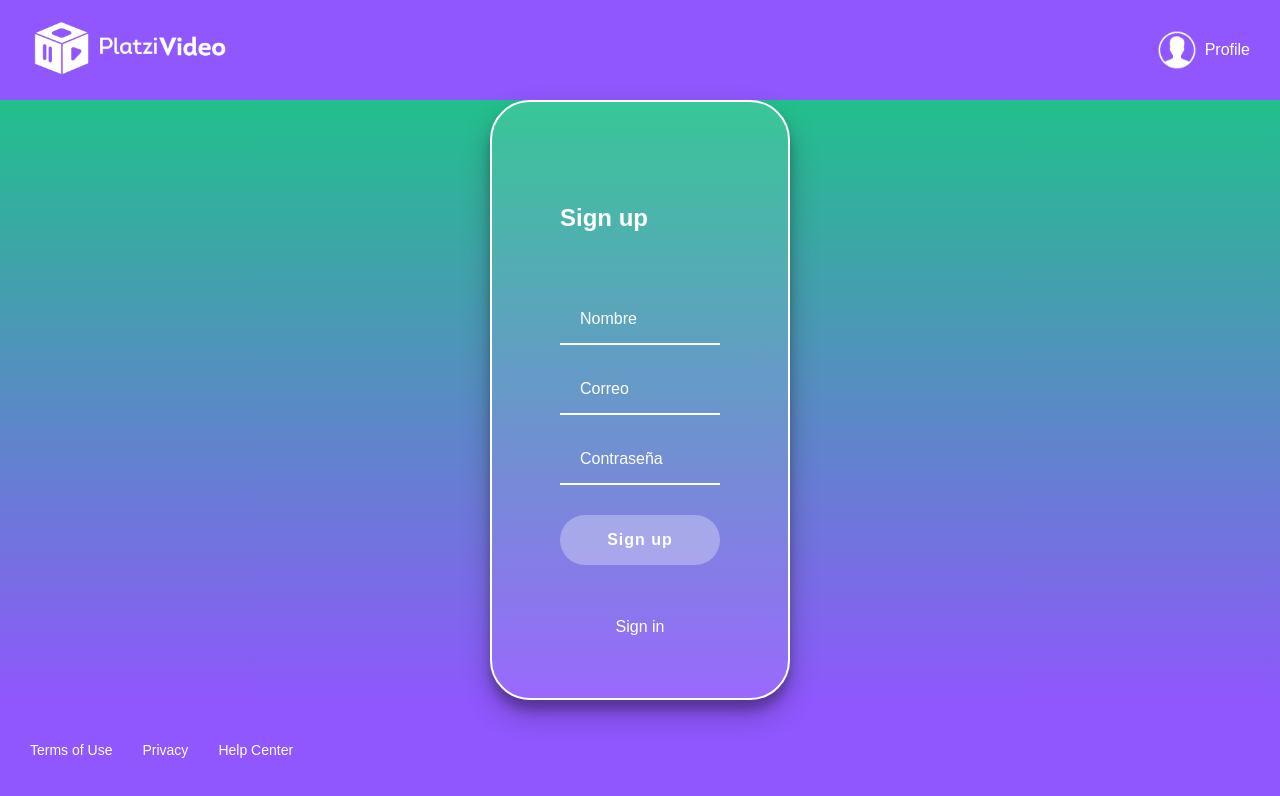
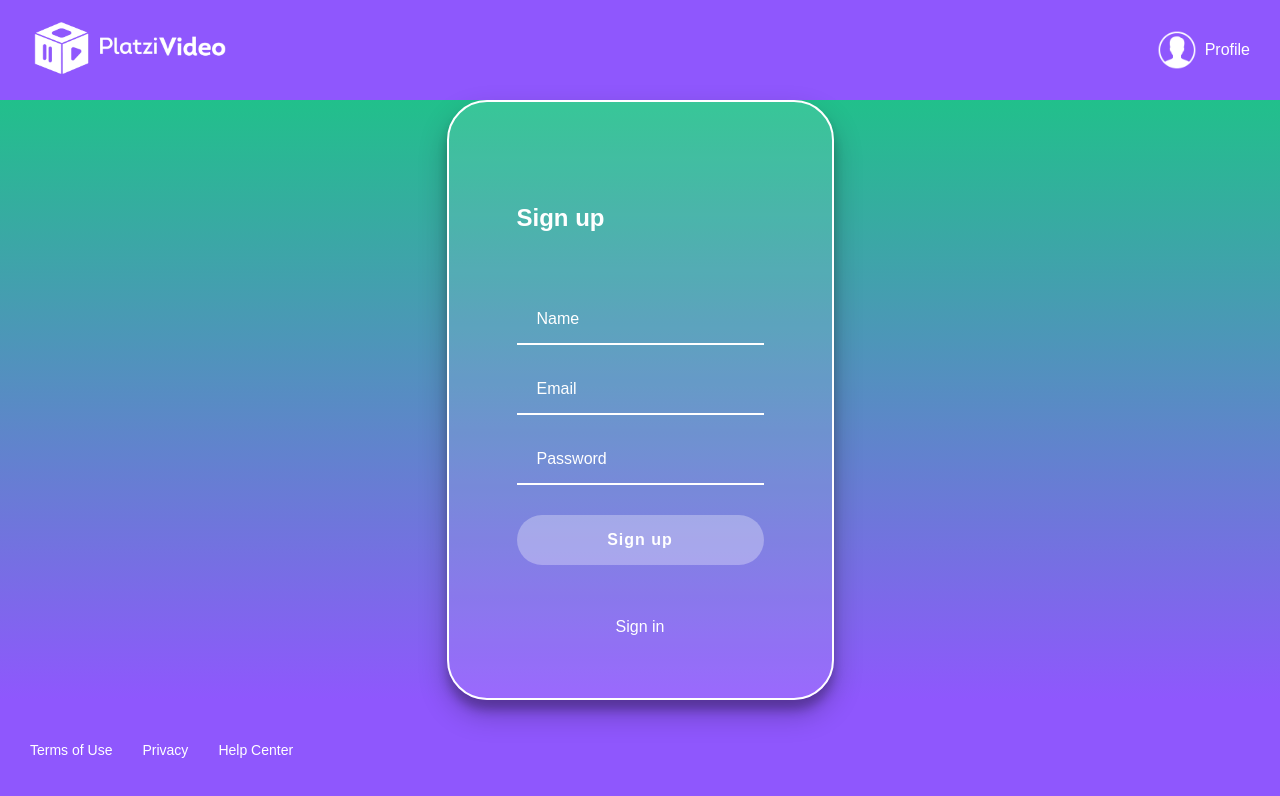
Before and after one commit to Jorg3Moreno/shellVideo-frontend, a React app: page /register in a window 1280 px wide. Shown: the top 796 px of the page. Built offline with nearby package versions, Linux system fonts and the light colour scheme; a web font is replaced by a local one.

Commit message:
Connected Register component with Redux

```diff
--- a/src/actions/index.js
+++ b/src/actions/index.js
@@ -17,3 +17,8 @@ export const logoutRequest = payload => ({
   type: "LOGOUT_REQUEST",
   payload
 });
+
+export const registerRequest = payload => ({
+  type: "REGISTER_REQUEST",
+  payload
+});
--- a/src/assets/styles/Register.scss
+++ b/src/assets/styles/Register.scss
@@ -21,7 +21,6 @@
   justify-content: space-around;
   min-height: 600px;
   padding: 60px 68px 40px;
-  width: 300px;
 }
 
 .register__container--form {
--- a/src/containers/Register.jsx
+++ b/src/containers/Register.jsx
@@ -1,25 +1,69 @@
-import React from "react";
+import React, { useState } from "react";
+import { connect } from "react-redux";
 import { Link } from "react-router-dom";
 
+import { registerRequest } from "../actions";
 import "../assets/styles/Register.scss";
 
-const Register = () => (
-  <section class="register">
-    <section class="register__container">
+const Register = props => {
+  const [formValues, setFormValues] = useState({
+    email: "",
+    name: "",
+    password: ""
+  });
+
+  const handleInput = event => {
+    setFormValues({
+      ...formValues,
+      [event.target.name]: event.target.value
+    });
+  };
+
+  const handleSubmit = event => {
+    event.preventDefault();
+    props.registerRequest(formValues);
+    props.history.push("/");
+  };
+
+  return (
+    <section className="register">
+      <section className="register__container">
         <h2>Sign up</h2>
-      <form class="register__container--form">
-        <input class="register__input" type="text" placeholder="Nombre" />
-        <input class="register__input" type="text" placeholder="Correo" />
+        <form className="register__container--form" onSubmit={handleSubmit}>
           <input
-          class="register__input"
+            name="name"
+            className="register__input"
+            type="text"
+            placeholder="Name"
+            onChange={handleInput}
+          />
+          <input
+            name="email"
+            className="register__input"
+            type="text"
+            placeholder="Email"
+            onChange={handleInput}
+          />
+          <input
+            name="password"
+            className="register__input"
             type="password"
-          placeholder="Contraseña"
+            placeholder="Password"
+            onChange={handleInput}
           />
-        <button class="register__button">Sign up</button>
+          <button className="register__button">Sign up</button>
         </form>
         <Link to="/login">Sign in</Link>
       </section>
     </section>
   );
+};
 
-export default Register;
+const mapDispatchToProps = {
+  registerRequest
+};
+
+export default connect(
+  null,
+  mapDispatchToProps
+)(Register);
--- a/src/reducers/index.js
+++ b/src/reducers/index.js
@@ -22,6 +22,11 @@ const reducers = (state, action) => {
         ...satate,
         user: action.payload
       };
+    case "REGISTER_REQUEST":
+      return {
+        ...state,
+        user: action.payload
+      };
     default:
       return state;
   }
```
Lines whose indentation alone changed are shown as unchanged.
